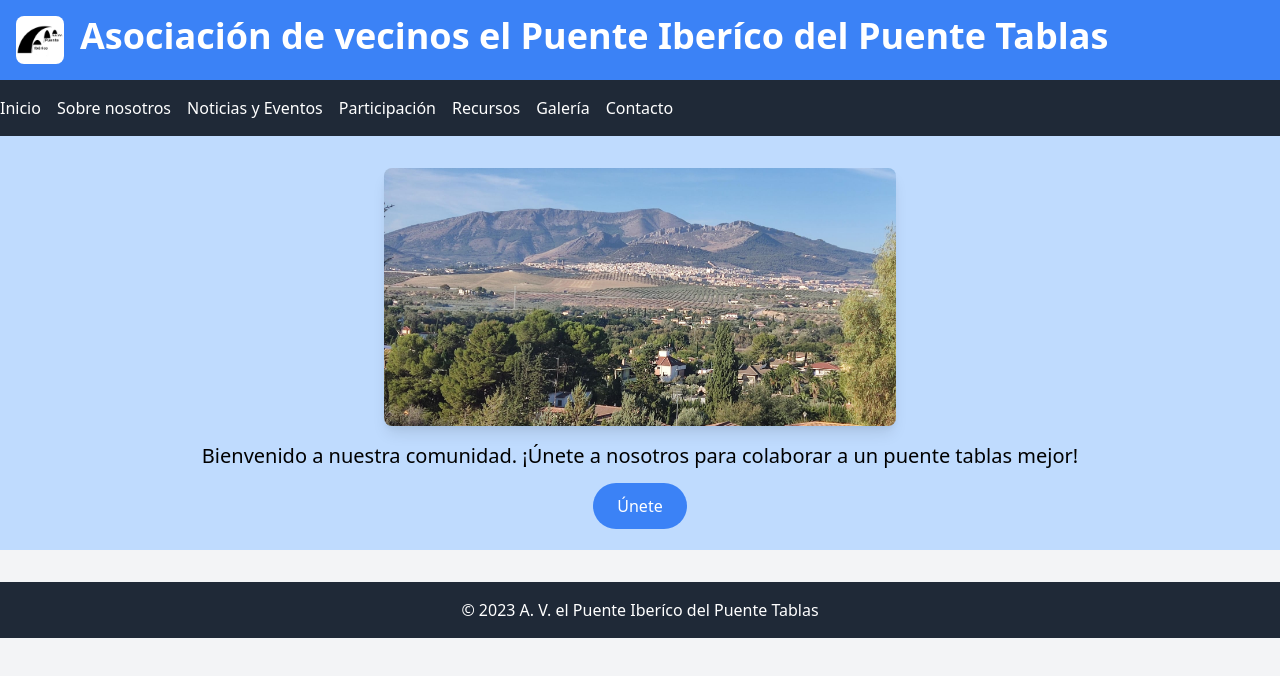
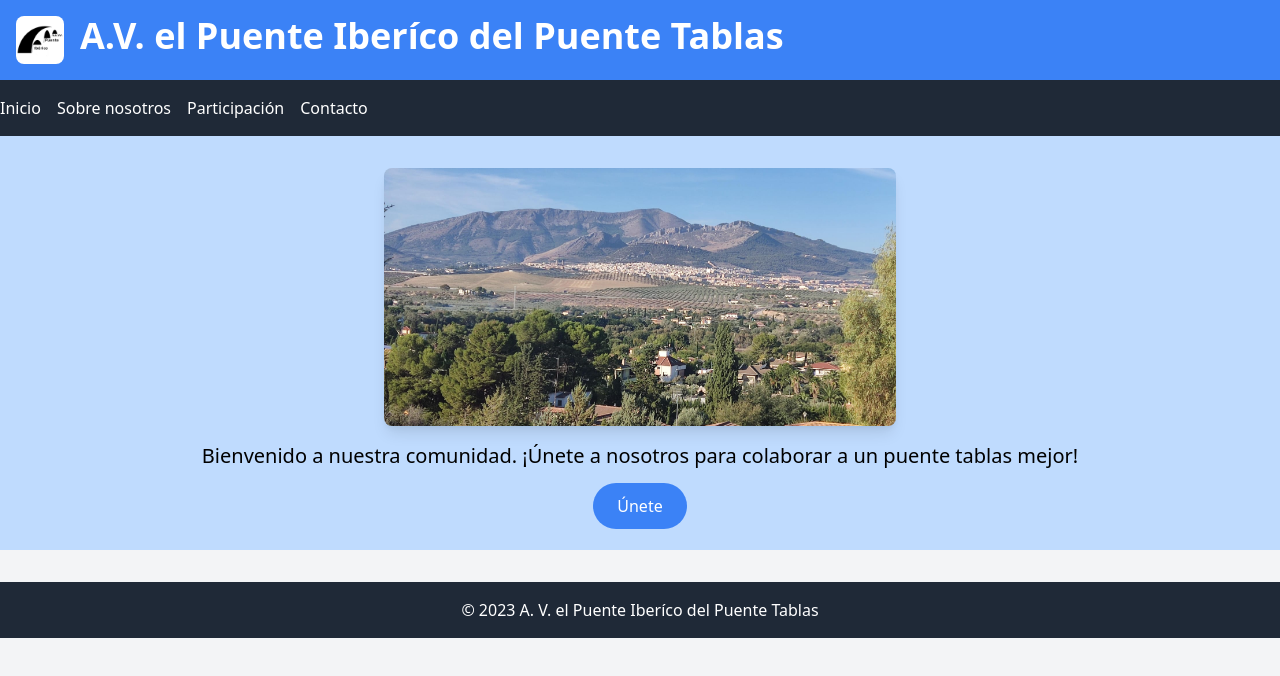
Before and after one commit to jmoral/avpuenteiberico, a plain HTML site: page index.html in a window 1280 px wide. Drawn offline with nearby package versions, Linux system fonts and the light colour scheme.

Commit message:
acortado nombre en encabecado

```diff
--- a/index.html
+++ b/index.html
@@ -13,7 +13,7 @@
 
     <div class="container text-white text-center flex flex-row ">
         <img class="h-12 rounded-lg mx-4" alt="logotipo" src="logo_puente_iberico.jpg"></img>
-        <h1 class="text-4xl font-semibold">Asociación de vecinos el Puente Iberíco del Puente Tablas</h1>
+        <h1 class="text-4xl font-semibold">A.V. el Puente Iberíco del Puente Tablas</h1>
     </div>
 </header>
 
@@ -23,10 +23,12 @@
         <ul class="flex space-x-4">
             <li><a href="index.html" class="hover:underline">Inicio</a></li>
             <li><a href="#" class="hover:underline">Sobre nosotros</a></li>
+            <li><a href="#" class="hover:underline">Participación</a></li>
+<!--
             <li><a href="#" class="hover:underline">Noticias y Eventos</a></li>
-            <li><a href="#" class="hover:underline">Participación</a></li>
             <li><a href="#" class="hover:underline">Recursos</a></li>
-            <li><a href="#" class="hover:underline">Galería</a></li>
+             <li><a href="#" class="hover:underline">Galería</a></li>
+ -->
             <li><a href="#" class="hover:underline">Contacto</a></li>
         </ul>
     </div>
```
